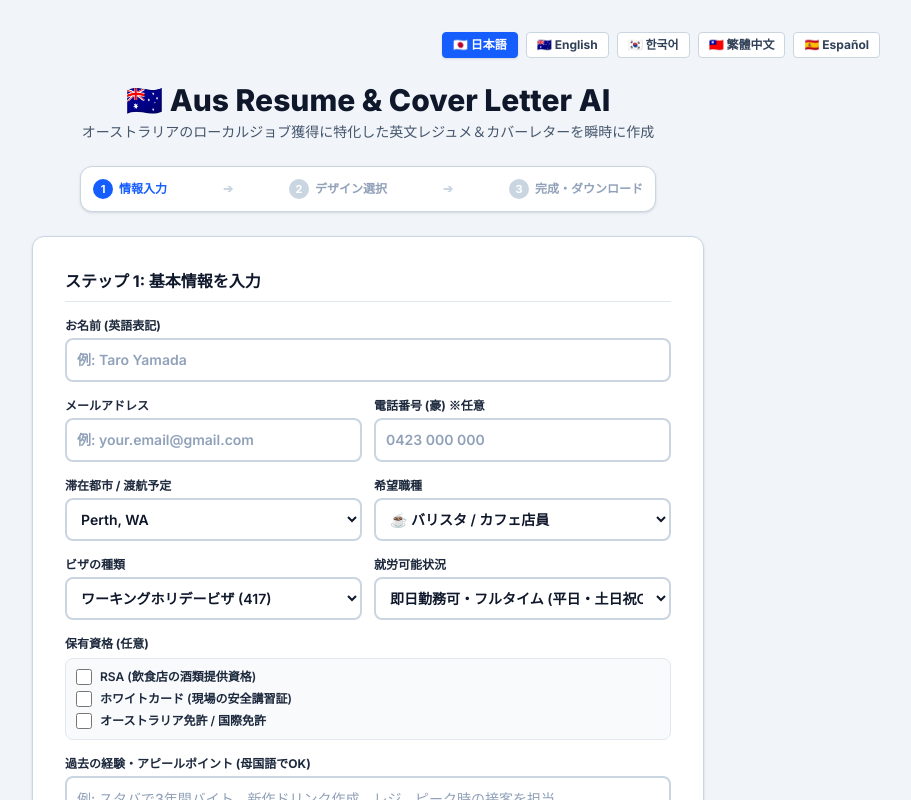
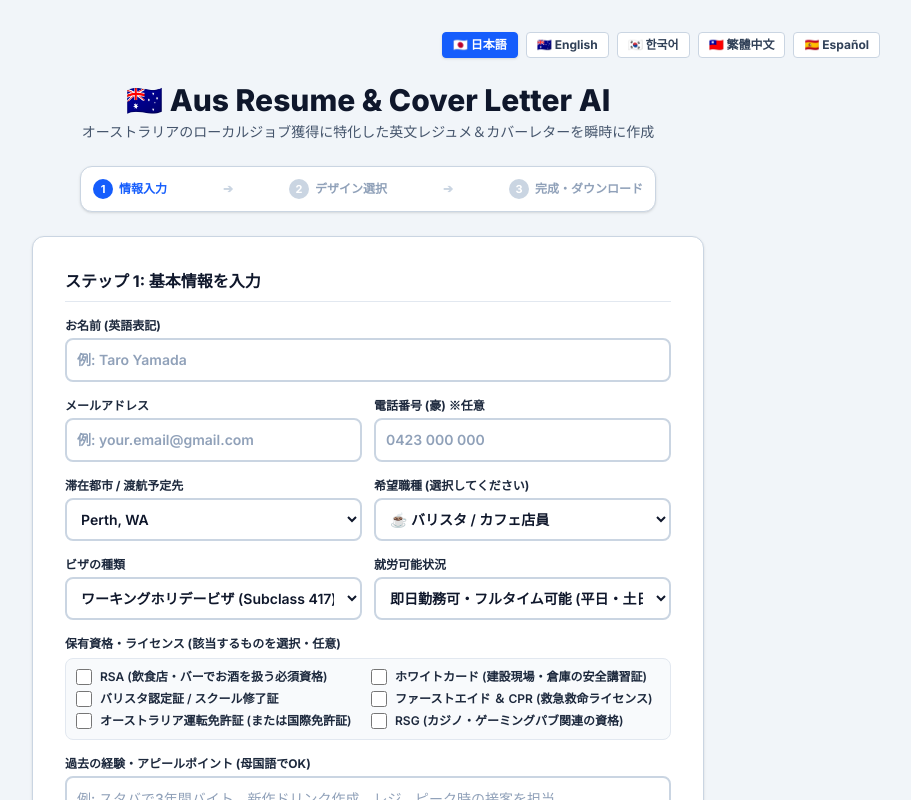
Before and after one commit to ryuo9198/aus-resume-builder, a Next.js app: page / in a window 1280 px wide. Shown: the top 800 px of the page, without its empty margins (272-1183 px from the left). Built offline with nearby package versions, Linux system fonts and the light colour scheme.

Commit message:
feat: restore full rich options for jobs, visas, availability, certs and cities

```diff
--- a/app/page.tsx
+++ b/app/page.tsx
@@ -13,35 +13,62 @@ type Language = 'ja' | 'en' | 'ko' | 'zh' | 'es';
 type TemplateType = 'classic' | 'modern' | 'clean';
 type FontType = 'sans' | 'serif';
 
+// 豪州現地の全主要職種（10種類）
 const JOB_DATA = [
   { value: 'Barista / Cafe All-Rounder', labels: { ja: '☕ バリスタ / カフェ店員', en: '☕ Barista / Cafe All-Rounder', ko: '☕ 바리스타 / 카페 직원', zh: '☕ 咖啡師 / 咖啡店員', es: '☕ Barista / Cafetería' } },
-  { value: 'Food & Beverage Attendant', labels: { ja: '🍽️ レストラン・居酒屋ホール (接客)', en: '🍽️ Food & Beverage Attendant (Waiter/Waitress)', ko: '🍽️ 레스토랑 / 홀 서빙', zh: '🍽️ 餐飲服務生 / 外場服務', es: '🍽️ Camarero/a / Servicio de Sala' } },
-  { value: 'Kitchen Hand / Dishwasher', labels: { ja: '🍳 キッチンハンド / 調理補助', en: '🍳 Kitchen Hand / Dishwasher', ko: '🍳 키친핸드 / 주방 보조', zh: '🍳 廚房助手 / 洗碗工', es: '🍳 Ayudante de Cocina / Lavaplatos' } },
-  { value: 'Retail Assistant / Cashier', labels: { ja: '🛍️ 販売スタッフ / レジ', en: '🛍️ Retail Sales Assistant / Cashier', ko: '🛍️ 매장 판매원 / 캐셔', zh: '🛍️ 門市銷售 / 收銀員', es: '🛍️ Dependiente de Tienda / Cajero' } },
-  { value: 'General Labourer (Construction)', labels: { ja: '🏗️ 建設現場作業員 (Labourer)', en: '🏗️ General Labourer (Construction)', ko: '🏗️ 건설 현장 인부 (Labourer)', zh: '🏗️ 工地勞工 (General Labourer)', es: '🏗️ Peón de Construcción (Labourer)' } },
-  { value: 'Warehouse Assistant', labels: { ja: '📦 倉庫作業員 / ピッキング', en: '📦 Warehouse Assistant / Picker', ko: '📦 물류 창고 직원 / 피킹', zh: '📦 倉庫理貨員 / 揀貨員', es: '📦 Mozo de Almacén / Picking' } },
+  { value: 'Food & Beverage Attendant', labels: { ja: '🍽️ レストラン・居酒屋ホール (接客)', en: '🍽️ Food & Beverage Attendant (Waiter/Waitress)', ko: '🍽️ 레스토랑 / 홀 서빙 (웨이터)', zh: '🍽️ 餐飲服務生 / 外場服務', es: '🍽️ Camarero/a / Servicio de Sala' } },
+  { value: 'Kitchen Hand / Dishwasher', labels: { ja: '🍳 キッチンハンド / 調理補助・皿洗い', en: '🍳 Kitchen Hand / Dishwasher', ko: '🍳 키친핸드 / 주방 보조・설거지', zh: '🍳 廚房助手 / 洗碗工', es: '🍳 Ayudante de Cocina / Lavaplatos' } },
+  { value: 'Bartender / Pub Staff', labels: { ja: '🍸 バーテンダー / パブスタッフ', en: '🍸 Bartender / Pub Staff', ko: '🍸 바텐더 / 펍 스태프', zh: '🍸 調酒師 / 酒吧工作人員', es: '🍸 Bartender / Personal de Bar' } },
+  { value: 'Retail Assistant / Cashier', labels: { ja: '🛍️ 販売スタッフ / レジ・接客', en: '🛍️ Retail Sales Assistant / Cashier', ko: '🛍️ 매장 판매원 / 캐셔', zh: '🛍️ 門市銷售 / 收銀員', es: '🛍️ Dependiente de Tienda / Cajero' } },
+  { value: 'General Labourer (Construction)', labels: { ja: '🏗️ 建設現場作業員 (General Labourer)', en: '🏗️ General Labourer (Construction)', ko: '🏗️ 건설 현장 인부 (Labourer)', zh: '🏗️ 工地勞工 (General Labourer)', es: '🏗️ Peón de Construcción (Labourer)' } },
+  { value: 'Warehouse Assistant / Forklift', labels: { ja: '📦 倉庫作業員 / ピッキング・フォークリフト', en: '📦 Warehouse Assistant / Picker / Forklift', ko: '📦 물류 창고 직원 / 피킹 / 지게차', zh: '📦 倉庫理貨員 / 揀貨 / 堆高機', es: '📦 Mozo de Almacén / Picking / Montacargas' } },
   { value: 'Housekeeper / Hotel Cleaner', labels: { ja: '🧹 ホテル清掃 / ハウスキーパー', en: '🧹 Housekeeper / Hotel Cleaner', ko: '🧹 호텔 청소 / 하우스키핑', zh: '🧹 飯店房務 / 清潔員', es: '🧹 Personal de Limpieza / Hotel' } },
+  { value: 'Farm Hand / Fruit Picker', labels: { ja: '🍎 ファーム作業員 / ピッキング・パッキング', en: '🍎 Farm Hand / Fruit Picker & Packer', ko: '🍎 농장 작업자 / 과일 피킹・패킹', zh: '🍎 農場勞工 / 水果採摘包裝', es: '🍎 Trabajador Agrícola / Recolector de Fruta' } },
+  { value: 'Customer Service Representative', labels: { ja: '📞 一般事務 / カスタマーサポート', en: '📞 Customer Service / Office Admin', ko: '📞 일반 사무 / 고객 상담 지원', zh: '📞 客服專員 / 一般辦公行政', es: '📞 Atención al Cliente / Administración' } },
 ];
 
+// 豪州全ビザ（6種類）
 const VISA_DATA = [
-  { value: 'Working Holiday (Subclass 417)', labels: { ja: 'ワーキングホリデービザ (417)', en: 'Working Holiday Visa (Subclass 417)', ko: '워킹홀리데이 비자 (417)', zh: '打工度假簽證 (417)', es: 'Visa Working Holiday (417)' } },
-  { value: 'Work and Holiday (Subclass 462)', labels: { ja: 'ワーク＆ホリデービザ (462)', en: 'Work and Holiday Visa (Subclass 462)', ko: '워크 앤 홀리데이 비자 (462)', zh: '打工與度假簽證 (462)', es: 'Visa Work and Holiday (462)' } },
-  { value: 'Student Visa (Subclass 500)', labels: { ja: '学生ビザ (500)', en: 'Student Visa (Subclass 500)', ko: '학생 비자 (500)', zh: '學生簽證 (500)', es: 'Visa de Estudiante (500)' } },
+  { value: 'Working Holiday (Subclass 417)', labels: { ja: 'ワーキングホリデービザ (Subclass 417)', en: 'Working Holiday Visa (Subclass 417)', ko: '워킹홀리데이 비자 (Subclass 417)', zh: '打工度假簽證 (Subclass 417)', es: 'Visa Working Holiday (Subclass 417)' } },
+  { value: 'Work and Holiday (Subclass 462)', labels: { ja: 'ワーク＆ホリデービザ (Subclass 462)', en: 'Work and Holiday Visa (Subclass 462)', ko: '워크 앤 홀리데이 비자 (Subclass 462)', zh: '打工與度假簽證 (Subclass 462)', es: 'Visa Work and Holiday (Subclass 462)' } },
+  { value: 'Student Visa (Subclass 500)', labels: { ja: '学生ビザ (Subclass 500)', en: 'Student Visa (Subclass 500)', ko: '학생 비자 (Subclass 500)', zh: '學生簽證 (Subclass 500)', es: 'Visa de Estudiante (Subclass 500)' } },
+  { value: 'Temporary Graduate (Subclass 485)', labels: { ja: '卒業生ビザ (Subclass 485)', en: 'Temporary Graduate Visa (Subclass 485)', ko: '졸업생 비자 (Subclass 485)', zh: '畢業生工作簽證 (Subclass 485)', es: 'Visa de Graduado Temporal (Subclass 485)' } },
+  { value: 'Permanent Resident (PR)', labels: { ja: '永住権 (Permanent Resident)', en: 'Permanent Resident (PR)', ko: '영주권 (Permanent Resident)', zh: '永久居留權 (PR)', es: 'Residencia Permanente (PR)' } },
+  { value: 'Other / Bridging Visa', labels: { ja: 'その他 / ブリッジングビザ', en: 'Other / Bridging Visa', ko: '기타 / 브릿징 비자', zh: '其他 / 過渡簽證 (Bridging Visa)', es: 'Otra / Bridging Visa' } },
 ];
 
+// 就労可能状況（5種類）
 const AVAILABILITY_DATA = [
-  { value: 'Full-time (Immediate Start)', labels: { ja: '即日勤務可・フルタイム (平日・土日祝OK)', en: 'Full-time / Immediate Start (Any days/hours)', ko: '즉시 출근 가능 / 풀타임 (평일/주말)', zh: '可立即上班 / 全職可配合 (平日週末皆可)', es: 'Disponibilidad Inmediata / Tiempo Completo' } },
-  { value: 'Student Visa Condition (Up to 48h/fn)', labels: { ja: '学生ビザ規定内 (2週間48時間)', en: 'Student Visa Condition (Up to 48 hrs / fortnight)', ko: '학생 비자 규정 준수 (2주 최대 48시간)', zh: '學生簽證規定 (每兩週最多48小時)', es: 'Condición Visa Estudiante (Hasta 48 hrs/quincena)' } },
-  { value: 'Part-time / Casual', labels: { ja: 'パートタイム / カジュアル', en: 'Part-time / Casual (Flexible)', ko: '파트타임 / 캐주얼', zh: '兼職 / 臨時工 (Casual)', es: 'Media Jornada / Casual' } },
+  { value: 'Full-time (Immediate Start / Any Days)', labels: { ja: '即日勤務可・フルタイム可能 (平日・土日祝いつでも)', en: 'Full-time / Immediate Start (Weekdays & Weekends)', ko: '즉시 출근 가능 / 풀타임 (평일/주말 언제든 가능)', zh: '可立即上班 / 全職可配合 (平日及週末皆可)', es: 'Disponibilidad Inmediata / Tiempo Completo (Cualquier día)' } },
+  { value: 'Flexible (Up to 48 hours per fortnight - Student)', labels: { ja: '学生ビザ規定内 (2週間で最大48時間)', en: 'Student Visa Condition (Up to 48 hrs / fortnight)', ko: '학생 비자 규정 준수 (2주 최대 48시간)', zh: '學生簽證規定 (每兩週最多48小時)', es: 'Condición Visa Estudiante (Hasta 48 hrs quincenales)' } },
+  { value: 'Part-time / Casual (Immediate Start)', labels: { ja: 'パートタイム / カジュアル (即日可)', en: 'Part-time / Casual (Immediate Start)', ko: '파트타임 / 캐주얼 (즉시 가능)', zh: '兼職 / 臨時工 (Casual / 可立即上班)', es: 'Media Jornada / Casual (Comienzo Inmediato)' } },
+  { value: 'Morning Shifts Preferred (from 6:00 AM)', labels: { ja: '早朝・モーニングシフト希望 (朝6:00〜)', en: 'Morning Shifts Preferred (from 6:00 AM)', ko: '오전/모닝 시프트 선호 (아침 6:00부터 가능)', zh: '偏好早班 (可從早上6:00開始)', es: 'Preferencia Turno Mañana (desde las 6:00 AM)' } },
+  { value: 'Evening & Night Shifts Preferred', labels: { ja: '夕方・夜間シフト希望 (ディナータイム中心)', en: 'Evening & Night Shifts Preferred', ko: '야간/디너 시프트 선호 (저녁 위주)', zh: '偏好晚班 (以晚餐/夜間時段為主)', es: 'Preferencia Turno Tarde/Noche' } },
 ];
 
+// 保有資格・ライセンス（6種類）
 const CERT_DATA = [
-  { value: 'RSA (Responsible Service of Alcohol)', labels: { ja: 'RSA (飲食店の酒類提供資格)', en: 'RSA (Responsible Service of Alcohol)', ko: 'RSA (주류 취급 자격증)', zh: 'RSA (酒類服務責任證書)', es: 'RSA (Servicio Responsable de Alcohol)' } },
-  { value: 'White Card (Construction)', labels: { ja: 'ホワイトカード (現場の安全講習証)', en: 'White Card (General Construction)', ko: '화이트카드 (건설 현장 안전증)', zh: '白卡 (建築工地安全證)', es: 'White Card (Seguridad en Construcción)' } },
-  { value: 'Australian Driver Licence', labels: { ja: 'オーストラリア免許 / 国際免許', en: 'Australian Driver Licence / International Permit', ko: '호주 운전면허증 / 국제면허증', zh: '澳洲駕照 / 國際駕照', es: 'Licencia de Conducir Australiana / Internacional' } },
+  { value: 'RSA (Responsible Service of Alcohol)', labels: { ja: 'RSA (飲食店・バーでお酒を扱う必須資格)', en: 'RSA (Responsible Service of Alcohol)', ko: 'RSA (주류 취급 필수 자격증)', zh: 'RSA (酒類服務責任證書 - 餐飲必備)', es: 'RSA (Servicio Responsable de Alcohol)' } },
+  { value: 'White Card (Construction)', labels: { ja: 'ホワイトカード (建設現場・倉庫の安全講習証)', en: 'White Card (General Construction Induction)', ko: '화이트카드 (건설/현장 필수 안전교육증)', zh: '白卡 White Card (建築工地安全證)', es: 'White Card (Seguridad para Construcción)' } },
+  { value: 'Barista Certificate', labels: { ja: 'バリスタ認定証 / スクール修了証', en: 'Barista Certificate / Coffee Training', ko: '바리스타 수료증 / 커피 전문 자격증', zh: '咖啡師培訓結業證書', es: 'Certificado de Barista' } },
+  { value: 'First Aid & CPR', labels: { ja: 'ファーストエイド ＆ CPR (救急救命ライセンス)', en: 'First Aid & CPR (HLTAID011)', ko: '응급처치 & CPR 자격증', zh: '急救與心肺復甦術證照 (First Aid & CPR)', es: 'Primeros Auxilios y RCP' } },
+  { value: 'Australian Driver Licence', labels: { ja: 'オーストラリア運転免許証 (または国際免許証)', en: 'Australian Driver Licence / International Permit', ko: '호주 운전면허증 (또는 유효한 국제면허증)', zh: '澳洲駕照 / 國際駕照', es: 'Licencia de Conducir Australiana / Internacional' } },
+  { value: 'RSG (Responsible Service of Gambling)', labels: { ja: 'RSG (カジノ・ゲーミングパブ関連の資格)', en: 'RSG (Responsible Service of Gambling)', ko: 'RSG (도박장 / 게임 관련 필수 자격증)', zh: 'RSG (博弈服務責任證書)', es: 'RSG (Servicio Responsable de Apuestas)' } },
 ];
 
-const CITY_OPTIONS = ['Perth, WA', 'Sydney, NSW', 'Melbourne, VIC', 'Brisbane, QLD', 'Adelaide, SA', 'Gold Coast, QLD'];
+// 豪州全主要都市（10都市）
+const CITY_OPTIONS = [
+  'Perth, WA',
+  'Sydney, NSW',
+  'Melbourne, VIC',
+  'Brisbane, QLD',
+  'Adelaide, SA',
+  'Gold Coast, QLD',
+  'Cairns, QLD',
+  'Darwin, NT',
+  'Hobart, TAS',
+  'Canberra, ACT',
+];
 
 const uiText = {
   ja: {
@@ -58,11 +85,11 @@ const uiText = {
     emailPh: '例: your.email@gmail.com',
     phoneLabel: '電話番号 (豪) ※任意',
     phonePh: '0423 000 000',
-    cityLabel: '滞在都市 / 渡航予定',
-    jobLabel: '希望職種',
+    cityLabel: '滞在都市 / 渡航予定先',
+    jobLabel: '希望職種 (選択してください)',
     visaLabel: 'ビザの種類',
     availLabel: '就労可能状況',
-    certsLabel: '保有資格 (任意)',
+    certsLabel: '保有資格・ライセンス (該当するものを選択・任意)',
     expLabel: '過去の経験・アピールポイント (母国語でOK)',
     expPh: '例: スタバで3年間バイト。新作ドリンク作成、レジ、ピーク時の接客を担当。',
     btnToStep2: '次へ：デザイン・フォントを選ぶ ➔',
@@ -110,7 +137,7 @@ const uiText = {
     phoneLabel: 'Phone Number (AU) (Optional)',
     phonePh: '0423 000 000',
     cityLabel: 'Current / Planned City',
-    jobLabel: 'Target Role',
+    jobLabel: 'Target Role (Select from list)',
     visaLabel: 'Visa Type',
     availLabel: 'Availability',
     certsLabel: 'Licences & Certifications (Optional)',
@@ -161,7 +188,7 @@ const uiText = {
     phoneLabel: '호주 전화번호 (선택사항)',
     phonePh: '0423 000 000',
     cityLabel: '거주/입국 예정 도시',
-    jobLabel: '희망 직종',
+    jobLabel: '희망 직종 (선택)',
     visaLabel: '비자 종류',
     availLabel: '근무 가능 시간',
     certsLabel: '보유 자격증 (선택사항)',
@@ -212,7 +239,7 @@ const uiText = {
     phoneLabel: '澳洲電話 (選填)',
     phonePh: '0423 000 000',
     cityLabel: '所在 / 預計前往城市',
-    jobLabel: '應徵職位',
+    jobLabel: '應徵職位 (請選擇)',
     visaLabel: '簽證類型',
     availLabel: '可工作時間',
     certsLabel: '相關證照 (選填)',
@@ -263,7 +290,7 @@ const uiText = {
     phoneLabel: 'Teléfono (AU) (Opcional)',
     phonePh: '0423 000 000',
     cityLabel: 'Ciudad actual o de destino',
-    jobLabel: 'Puesto Deseado',
+    jobLabel: 'Puesto Deseado (Selecciona)',
     visaLabel: 'Tipo de Visa',
     availLabel: 'Disponibilidad',
     certsLabel: 'Certificaciones (Opcional)',
@@ -551,7 +578,7 @@ function ResumeBuilderContent() {
 
               <div>
                 <label className="block text-xs font-bold text-slate-800 mb-1.5">{t.certsLabel}</label>
-                <div className="grid grid-cols-1 gap-1.5 bg-slate-50 p-2.5 rounded-lg border border-slate-200">
+                <div className="grid grid-cols-1 sm:grid-cols-2 gap-1.5 bg-slate-50 p-2.5 rounded-lg border border-slate-200">
                   {CERT_DATA.map((c) => (
                     <label key={c.value} className="flex items-center space-x-2 text-xs font-semibold text-slate-800 cursor-pointer">
                       <input
```
